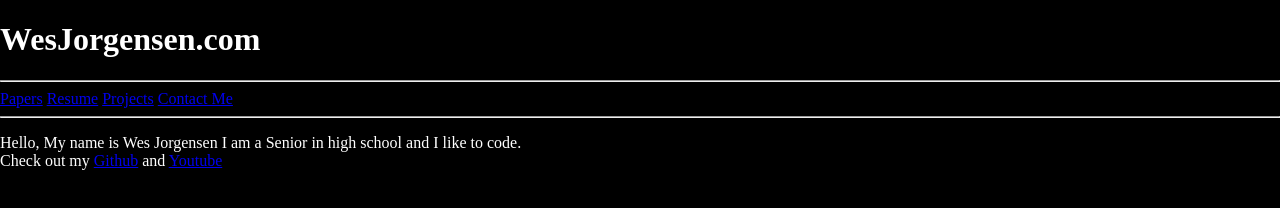
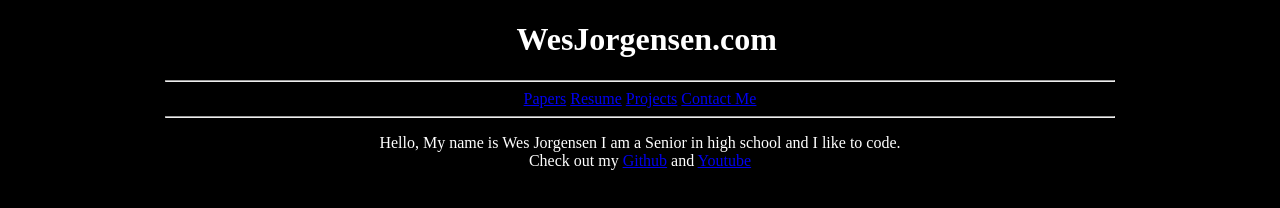
Before and after one commit to wjorgensen/website, a plain HTML site: page index.html in a window 1280 px wide. Drawn offline with Linux system fonts and the light colour scheme.

Commit message:
Centered stuff

```diff
--- a/index.html
+++ b/index.html
@@ -8,9 +8,9 @@
     <title>Wes Jorgensen</title>
 </head>
 <body>
-    <div class="Titile"><h1>WesJorgensen.com</h1></div>
+    <div class="Title"><h1>WesJorgensen.com</h1></div>
     <hr>
-    <div class="link">
+    <div class="links">
         <a href="papers.html">Papers</a>
         <a href="resume.html">Resume</a>
         <a href="projects.html">Projects</a>
--- a/main.css
+++ b/main.css
@@ -1,18 +1,21 @@
 body{
     color: white;
     background-color: black;
-    margin: auto;
+    text-align: center;
 }
 hr{
-    color: #707070;
+    width: 75%;
+
+
 }
-title{
-    margin: auto;
+.Title{
+    text-align: center;
     margin-left: 10pt;
 
 }
 
-link{
-    margin-left: auto;
+.links{
+    text-align: center;
+    color: aqua;
 
 }
```
Also changed, not shown: papers.html (+12 -0 lines), resume.html (+12 -0 lines).
